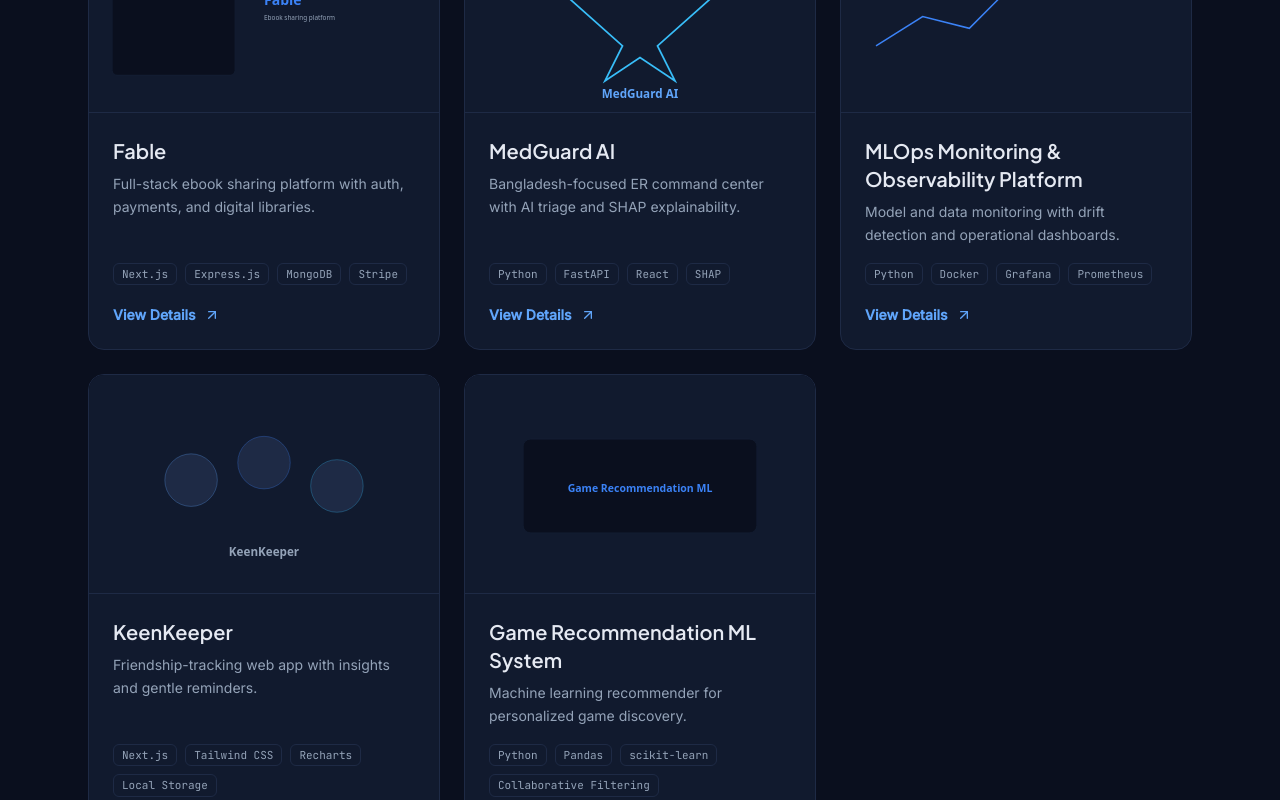
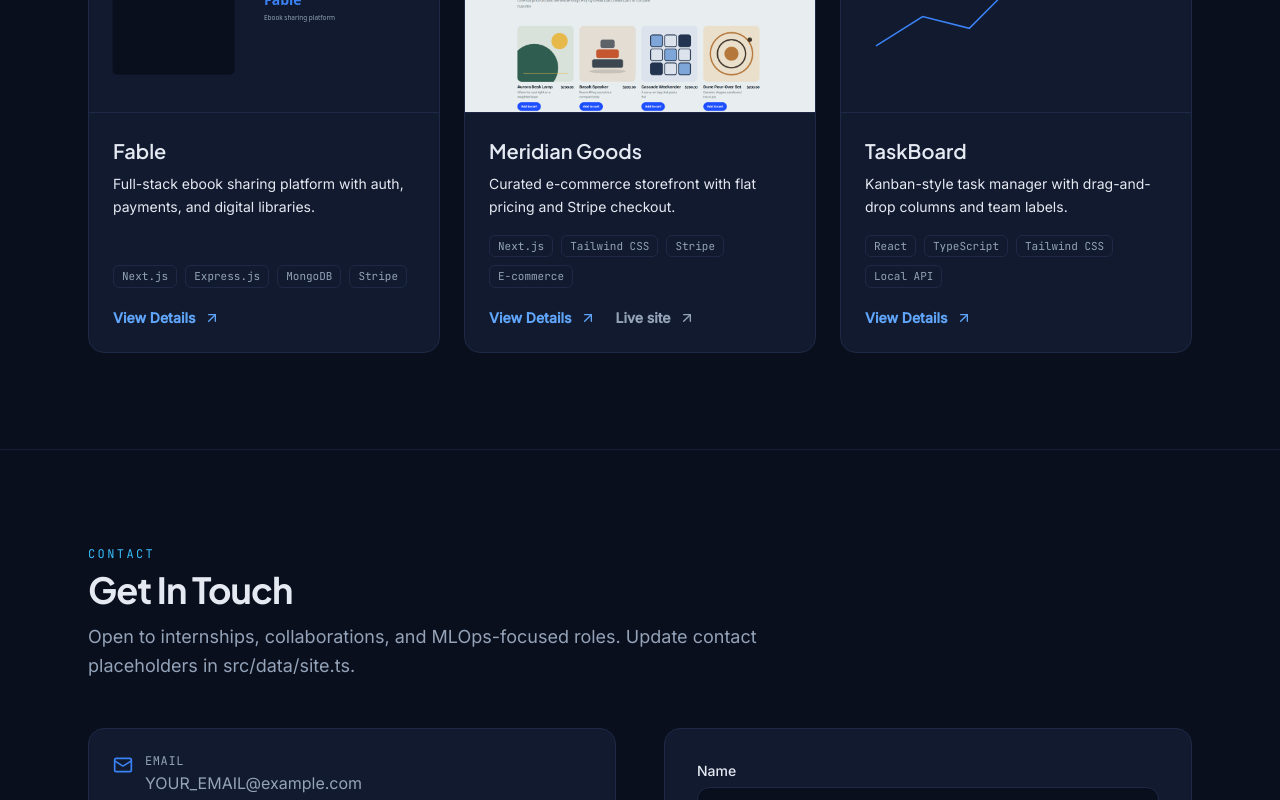
Before and after one commit to atiqahmedreza/atiq-portfolio, a Next.js app: page / in a window 1280 px wide. Shown: the part 6020-6820 px from the top of the page. Built offline with nearby package versions, Linux system fonts and the light colour scheme.

Commit message:
Add Meridian Goods preview image and live site links on project cards.
Fixes broken thumbnails on production and lets visitors open live demos from the projects grid.

```diff
--- a/src/components/ProjectCard.tsx
+++ b/src/components/ProjectCard.tsx
@@ -12,6 +12,8 @@ type ProjectCardProps = {
 };
 
 export function ProjectCard({ project, index }: ProjectCardProps) {
+  const hasLiveSite = project.liveUrl !== "#";
+
   return (
     <motion.article
       initial={{ opacity: 0, y: 18 }}
@@ -31,7 +33,7 @@ export function ProjectCard({ project, index }: ProjectCardProps) {
       </div>
       <div className="flex flex-1 flex-col p-5 md:p-6">
         <h3 className="font-heading text-xl font-semibold text-text">{project.name}</h3>
-        <p className="mt-2 text-sm text-muted leading-relaxed flex-1">{project.summary}</p>
+        <p className="mt-2 text-sm text-text leading-relaxed flex-1">{project.summary}</p>
         <div className="mt-4 flex flex-wrap gap-2">
           {project.tags.slice(0, 4).map((tag) => (
             <span key={tag} className="font-mono text-[11px] rounded-md border border-border px-2 py-0.5 text-muted">
@@ -39,13 +41,26 @@ export function ProjectCard({ project, index }: ProjectCardProps) {
             </span>
           ))}
         </div>
+        <div className="mt-5 flex flex-wrap items-center gap-x-5 gap-y-2">
           <Link
             href={`/projects/${project.slug}`}
-          className="mt-5 inline-flex items-center gap-2 text-sm font-semibold text-primary-hover hover:text-accent transition-colors"
+            className="inline-flex items-center gap-2 text-sm font-semibold text-primary-hover hover:text-accent transition-colors"
           >
             View Details
             <ArrowUpRight className="h-4 w-4" aria-hidden />
           </Link>
+          {hasLiveSite ? (
+            <a
+              href={project.liveUrl}
+              target="_blank"
+              rel="noopener noreferrer"
+              className="inline-flex items-center gap-2 text-sm font-semibold text-muted hover:text-text transition-colors"
+            >
+              Live site
+              <ArrowUpRight className="h-4 w-4" aria-hidden />
+            </a>
+          ) : null}
+        </div>
       </div>
     </motion.article>
   );
--- a/src/data/projects.ts
+++ b/src/data/projects.ts
@@ -21,7 +21,7 @@ export const projects: Project[] = [
     liveUrl: "#",
     githubUrl: "https://github.com/atiq-cse",
     description:
-      "Fable is a production-style ebook sharing platform where readers discover titles, manage personal shelves, and publishers distribute DRM-aware digital copies. The Next.js frontend delivers fast, SEO-friendly browsing while an Express API handles authentication, entitlements, and Stripe checkout. MongoDB stores users, catalogs, and purchase records with indexing tuned for search and admin workflows.",
+      "Fable is a production-style ebook sharing platform where readers discover titles, manage personal shelves, and publishers distribute digital copies. The Next.js frontend delivers fast, SEO-friendly browsing while an Express API handles authentication, entitlements, and Stripe checkout. MongoDB stores users, catalogs, and purchase records with indexing tuned for search and admin workflows.",
     challenges: [
       "Designing OAuth and JWT flows that stay secure without hurting signup conversion.",
       "Modeling ebook entitlements and Stripe webhooks so access updates reliably after payment.",
@@ -34,87 +34,45 @@ export const projects: Project[] = [
     ],
   },
   {
-    slug: "medguard-ai",
-    name: "MedGuard AI",
-    summary: "Bangladesh-focused ER command center with AI triage and SHAP explainability.",
-    image: "/images/projects/medguard.svg",
-    tags: ["Python", "FastAPI", "React", "SHAP", "scikit-learn", "Offline-first"],
+    slug: "meridian-goods",
+    name: "Meridian Goods",
+    summary: "Curated e-commerce storefront with flat pricing and Stripe checkout.",
+    image: "/images/projects/meridian-goods.png",
+    tags: ["Next.js", "Tailwind CSS", "Stripe", "E-commerce"],
+    liveUrl: "https://meridian-goods.vercel.app",
+    githubUrl: "https://github.com/atiqahmedreza/meridian-goods",
+    description:
+      "Meridian Goods is a Next.js storefront for eight lifestyle products—desk, kitchen, and travel essentials—sold at one flat price. The site focuses on clear product storytelling, responsive layouts, and a streamlined checkout that supports card and bank payments through Stripe. Built as a production-style demo that mirrors real shop flows from browse to payment confirmation.",
+    challenges: [
+      "Keeping a premium, editorial feel while every item shares the same price point.",
+      "Wiring Stripe checkout and webhooks so order state stays consistent after payment.",
+      "Building responsive product grids and detail views that work on mobile and desktop.",
+    ],
+    improvements: [
+      "Admin dashboard for inventory and order management.",
+      "Customer accounts with order history and saved addresses.",
+      "Product search, filters, and related-item recommendations.",
+    ],
+  },
+  {
+    slug: "taskboard",
+    name: "TaskBoard",
+    summary: "Kanban-style task manager with drag-and-drop columns and team labels.",
+    image: "/images/projects/mlops.svg",
+    tags: ["React", "TypeScript", "Tailwind CSS", "Local API"],
     liveUrl: "#",
     githubUrl: "https://github.com/atiq-cse",
     description:
-      "MedGuard AI targets emergency departments in Bangladesh with a command-center dashboard for patient triage, multi-model risk radar, and explainable alerts. The system combines vital signs, structured intake, and heuristic fallbacks when connectivity drops—critical for rural and overloaded urban hospitals. SHAP summaries help clinicians understand why a case was flagged without slowing bedside decisions.",
+      "TaskBoard is a web-based Kanban board for personal and small-team planning. Users create columns, drag cards between stages, filter by labels, and persist state through a lightweight Express API. The UI prioritizes keyboard-friendly interactions and readable typography on phones and desktops.",
     challenges: [
-      "Building interpretable models that remain useful on imbalanced, noisy clinical-style data.",
-      "Supporting offline operation with sync conflict resolution when the network returns.",
-      "Designing UX that surfaces risk without alarm fatigue during peak ER volume.",
+      "Smooth drag-and-drop without jank on lower-end mobile browsers.",
+      "Optimistic UI updates while saving card order to the server.",
+      "Keeping bundle size small while adding rich filtering.",
     ],
     improvements: [
-      "Integrate HL7/FHIR adapters for hospital EMR systems.",
-      "Add federated learning pilots for privacy-preserving model updates.",
-      "Run prospective validation with partner clinics and formal usability studies.",
-    ],
-  },
-  {
-    slug: "mlops-monitoring",
-    name: "MLOps Monitoring & Observability Platform",
-    summary: "Model and data monitoring with drift detection and operational dashboards.",
-    image: "/images/projects/mlops.svg",
-    tags: ["Python", "Docker", "Grafana", "Prometheus", "MLflow", "Next.js"],
-    liveUrl: "#",
-    githubUrl: "https://github.com/atiq-cse",
-    description:
-      "A reference MLOps stack for tracking model performance, input drift, and data-quality regressions after deployment. Services emit metrics to Prometheus-compatible endpoints; dashboards visualize latency percentiles, prediction distributions, and alert thresholds. The UI lets engineers annotate incidents, link deployments to metric shifts, and export reports for stakeholders.",
-    challenges: [
-      "Defining drift metrics that correlate with business impact rather than false positives.",
-      "Keeping instrumentation overhead low enough for edge and batch inference paths.",
-      "Unifying batch and online feature pipelines under one observability model.",
-    ],
-    improvements: [
-      "Plug in Evidently or WhyLabs for automated drift reports.",
-      "Add canary deployments and automatic rollback hooks in CI/CD.",
-      "Support multi-tenant workspaces for team-scale model catalogs.",
-    ],
-  },
-  {
-    slug: "keenkeeper",
-    name: "KeenKeeper",
-    summary: "Friendship-tracking web app with insights and gentle reminders.",
-    image: "/images/projects/keenkeeper.svg",
-    tags: ["Next.js", "Tailwind CSS", "Recharts", "Local Storage"],
-    liveUrl: "#",
-    githubUrl: "https://github.com/atiq-cse",
-    description:
-      "KeenKeeper helps you maintain meaningful connections by logging touchpoints, notes, and milestones. Built with Next.js and Tailwind, it uses Recharts for relationship health trends and reminder nudges based on configurable intervals. The focus is privacy-first storage with export options and a calm, distraction-free interface.",
-    challenges: [
-      "Designing analytics that feel supportive rather than guilt-inducing.",
-      "Implementing responsive charts that stay readable on small screens.",
-      "Structuring client-side data for fast filters without a backend initially.",
-    ],
-    improvements: [
-      "Optional cloud sync with end-to-end encryption.",
-      "Calendar integrations for suggested check-in times.",
-      "Shared circles for small friend groups with consent controls.",
-    ],
-  },
-  {
-    slug: "game-recommendation-ml",
-    name: "Game Recommendation ML System",
-    summary: "Machine learning recommender for personalized game discovery.",
-    image: "/images/projects/games-ml.svg",
-    tags: ["Python", "Pandas", "scikit-learn", "Collaborative Filtering", "Flask"],
-    liveUrl: "#",
-    githubUrl: "https://github.com/atiq-cse",
-    description:
-      "A hybrid recommendation engine combining collaborative filtering with content-based features (genre, platform, playtime). The pipeline ingests user–item interaction logs, trains matrix factorization and neighborhood models, and serves top-N suggestions through a lightweight Flask API. Evaluation uses hold-out precision@K and coverage metrics to avoid popularity bias.",
-    challenges: [
-      "Cold-start recommendations for new users with sparse history.",
-      "Handling implicit feedback (clicks vs. purchases) in a single scoring framework.",
-      "Keeping training reproducible with versioned datasets and random seeds.",
-    ],
-    improvements: [
-      "Add deep learning embeddings (Two-Tower) for richer item representations.",
-      "Deploy as a containerized microservice with A/B testing hooks.",
-      "Incorporate real-time event streams for session-based recommendations.",
+      "Real-time updates with WebSockets for shared boards.",
+      "Due dates, notifications, and calendar export.",
+      "Role-based permissions for team workspaces.",
     ],
   },
 ];
```
Also changed, not shown: public/images/projects/meridian-goods.png (added), public/images/projects/meridian-goods.svg (added). Lines whose indentation alone changed are shown as unchanged.
